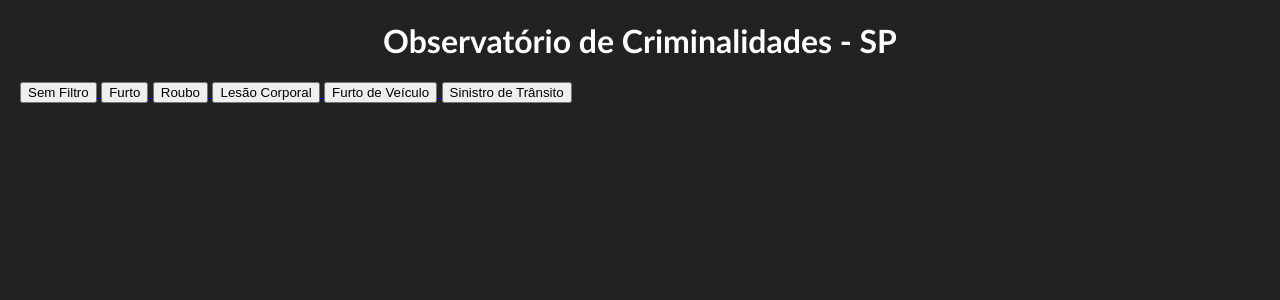
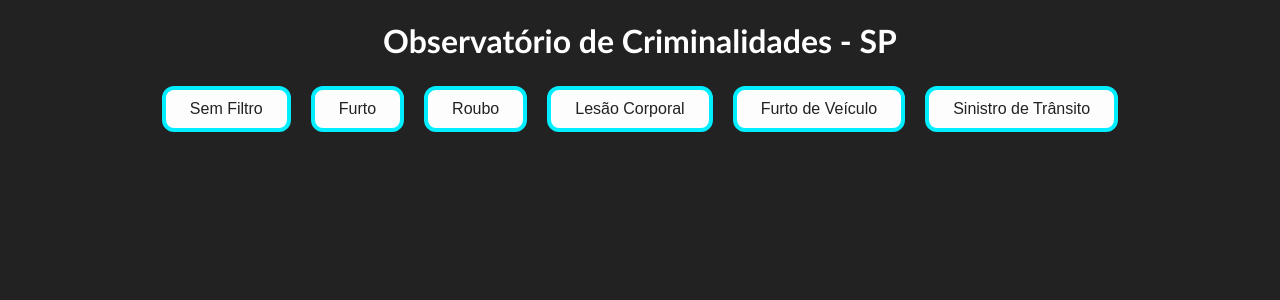
Before and after one commit to abiromania/observatorio-sp, a Django app: template django-website/dashboard/templates/dashboard/grafico.html in a window 1280 px wide. Shown: the top 300 px of the page. Run offline with Django 5.2, Linux system fonts and the light colour scheme; the template is opened without the code that fills it, so the values that code supplies are empty.

Commit message:
Alterar .css e mudar aparênciar dos gráficos

```diff
--- a/django-website/dashboard/static/style.css
+++ b/django-website/dashboard/static/style.css
@@ -18,3 +18,34 @@ h1 {
     justify-content: center;
     align-items: flex-start;
 }
+
+.graficos-container > div .plotly-graph-div {
+    width: 100% !important;
+    min-width: 0 !important;
+    height: auto !important;
+}
+
+.filtros-container {
+    display: flex;
+    flex-wrap: wrap;
+    gap: 16px;
+    justify-content: center;
+    margin-bottom: 20px;
+    align-self: center;
+
+}
+
+.botao {
+    background-color: #fdfdfd;
+    border: none;
+    color: #222222;
+    padding: 10px 24px;
+    text-align: center;
+    text-decoration: none;
+    display: inline-block;
+    font-size: 16px;
+    margin: 4px 2px;
+    cursor: pointer;
+    border-radius: 12px;
+    border: 4px solid #00eeff;
+}
--- a/django-website/dashboard/templates/dashboard/grafico.html
+++ b/django-website/dashboard/templates/dashboard/grafico.html
@@ -11,39 +11,40 @@
     <h1>Observatório de Criminalidades - SP</h1>
 
         <!-- Filtros -->
+        <div class="filtros-container">
             <a href="{% url 'dashboard' %}?natureza=Sem Filtro">
-            <button>Sem Filtro</button>
+                <button class="botao">Sem Filtro</button>
             </a>
 
             <a href="{% url 'dashboard' %}?natureza=FURTO">
-            <button>Furto</button>
+                <button class="botao">Furto</button>
             </a>
 
             <a href="{% url 'dashboard' %}?natureza=ROUBO">
-            <button>Roubo</button>
+                <button class="botao">Roubo</button>
             </a>
 
             <a href="{% url 'dashboard' %}?natureza=LESAO CORPORAL DOLOSA">
-            <button>Lesão Corporal</button>
+                <button class="botao">Lesão Corporal</button>
             </a>
 
             <a href="{% url 'dashboard' %}?natureza=FURTO DE VEICULO">
-            <button>Furto de Veículo</button>
+                <button class="botao">Furto de Veículo</button>
             </a>
 
             <a href="{% url 'dashboard' %}?natureza=FURTO DE VEICULO">
-            <button>Sinistro de Trânsito</button>
+                <button class="botao">Sinistro de Trânsito</button>
             </a>
-
+        </div>
 
 
     <!-- Gráficos lado a lado -->
     <div class="graficos-container">
-        <div style="flex: 1 1 350px; min-width: 48%; max-width: 50%;">
+        <div style="flex: 1 1 300px; min-width: 300px; max-width: 100%;">
+            {{ fig_mapa|safe }}
+        </div>
+        <div style="flex: 1 1 300px; min-width: 300px; max-width: 100%;">
             {{ fig_bairro|safe }}
-        </div>
-        <div style="flex: 1 1 350px; min-width: 48%; max-width: 50%;">
-            {{ fig_mapa|safe }}
         </div>
     </div>
 
```
Also changed, not shown: django-website/dashboard/views.py (+24 -9 lines). Lines whose indentation alone changed are shown as unchanged.
